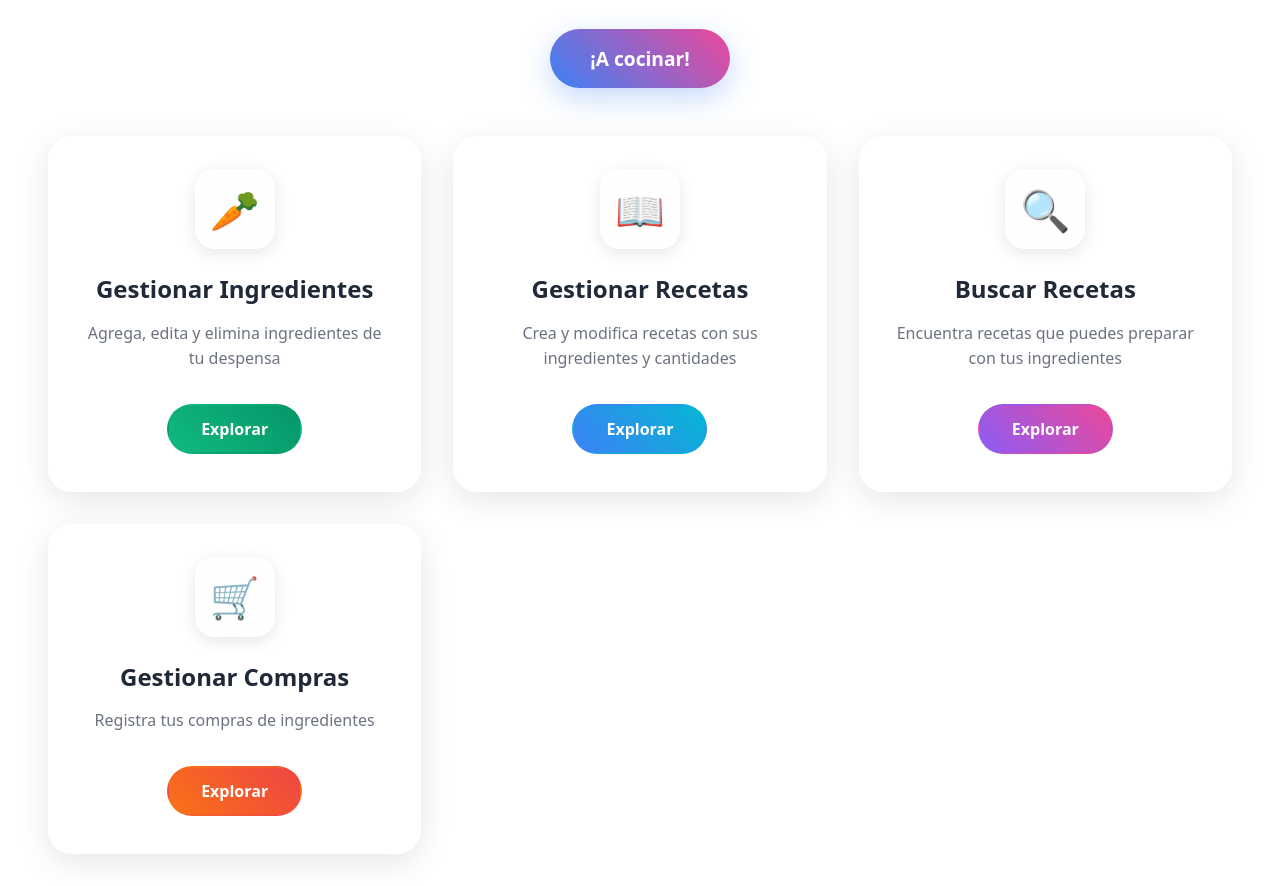
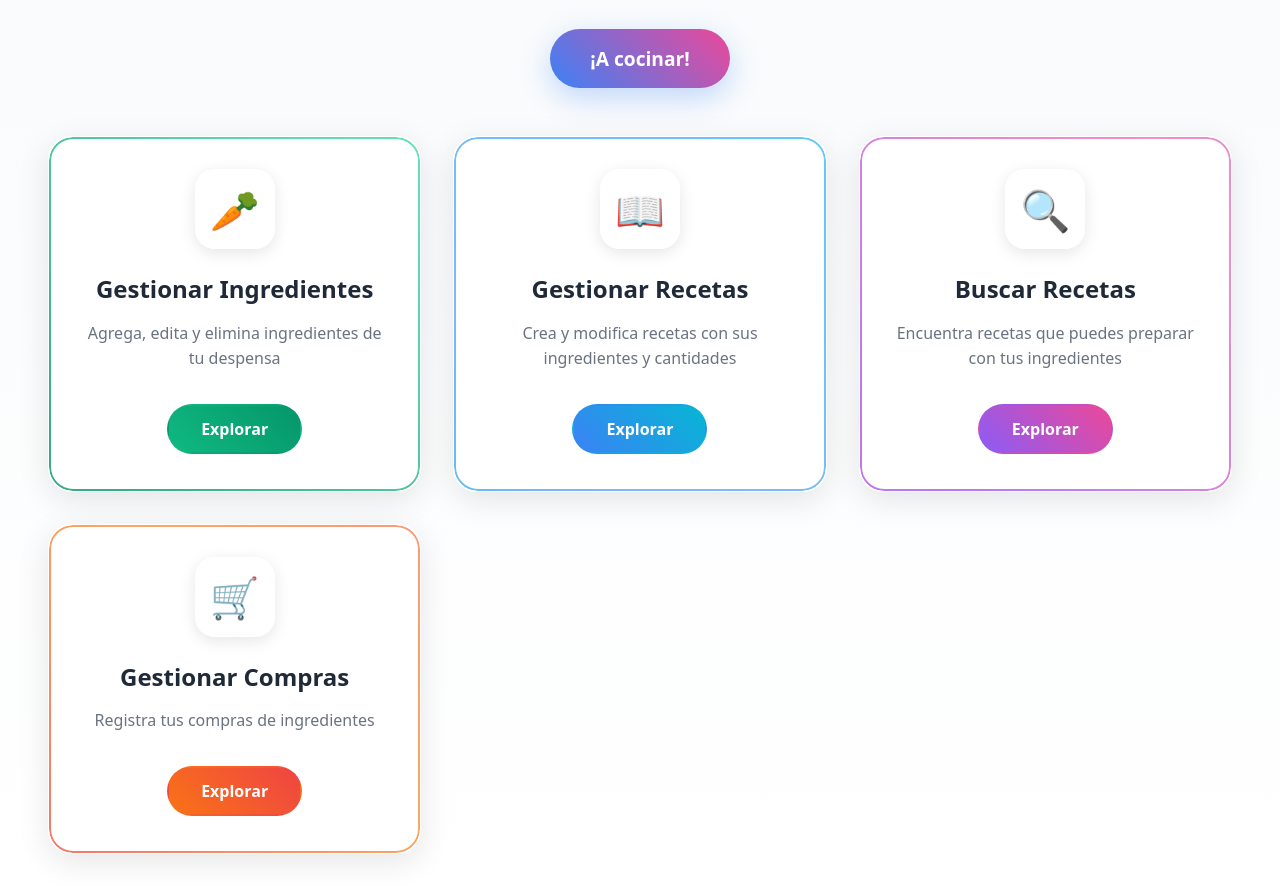
Before and after one commit to LuisDavidFajardoH/BiteCode-test, a React app in the folder frontend/: page / in a window 1280 px wide. Shown: the part 800-1686 px from the top of the page. Built offline with nearby package versions, Linux system fonts and the light colour scheme; the HTML template or start-up script is replaced by a standard one.

Commit message:
Enhance feature card styles: update background to a gradient, add shimmer effect, and implement animated gradient borders for modern feature cards to improve visual appeal and user experience.

```diff
--- a/frontend/src/App.css
+++ b/frontend/src/App.css
@@ -308,7 +308,7 @@
 }
 
 .content-section {
-  background: white;
+  background: linear-gradient(to bottom, #f8fafc, #ffffff);
   border-radius: 2rem 2rem 0 0;
   padding: 3rem 2rem 2rem;
   margin-top: -1rem;
@@ -1128,6 +1128,35 @@
   overflow: hidden;
 }
 
+.modern-feature-card::after {
+  content: '';
+  position: absolute;
+  top: -50%;
+  left: -50%;
+  width: 200%;
+  height: 200%;
+  background: linear-gradient(45deg,
+    transparent,
+    rgba(255, 255, 255, 0.1),
+    transparent
+  );
+  transform: rotate(45deg);
+  animation: shimmer 3s ease-in-out infinite;
+  pointer-events: none;
+}
+
+@keyframes shimmer {
+  0% {
+    transform: translateX(-100%) translateY(-100%) rotate(45deg);
+  }
+  50% {
+    transform: translateX(100%) translateY(100%) rotate(45deg);
+  }
+  100% {
+    transform: translateX(-100%) translateY(-100%) rotate(45deg);
+  }
+}
+
 .modern-feature-card::before {
   content: '';
   position: absolute;
@@ -1138,19 +1167,25 @@
   border-radius: 24px;
   padding: 2px;
   background: linear-gradient(45deg,
-    rgba(139, 92, 246, 0.3),
-    rgba(236, 72, 153, 0.3),
-    rgba(59, 130, 246, 0.3),
-    rgba(34, 197, 94, 0.3)
+    #8B5CF6, #EC4899, #3B82F6, #10B981, #F59E0B, #EF4444, #8B5CF6
   );
+  background-size: 300% 300%;
+  animation: gradient-border-rotate 4s linear infinite;
   mask: linear-gradient(#fff 0 0) content-box, linear-gradient(#fff 0 0);
   mask-composite: exclude;
-  opacity: 0;
-  transition: opacity 0.4s ease;
+  opacity: 0.8;
 }
 
-.modern-feature-card:hover::before {
-  opacity: 1;
+@keyframes gradient-border-rotate {
+  0% {
+    background-position: 0% 50%;
+  }
+  50% {
+    background-position: 100% 50%;
+  }
+  100% {
+    background-position: 0% 50%;
+  }
 }
 
 .modern-feature-card:hover {
@@ -1160,30 +1195,34 @@
 
 .modern-feature-card.green::before {
   background: linear-gradient(45deg,
-    rgba(34, 197, 94, 0.4),
-    rgba(16, 185, 129, 0.4)
+    #10B981, #059669, #34D399, #6EE7B7, #10B981
   );
+  background-size: 300% 300%;
+  animation: gradient-border-rotate 3s linear infinite;
 }
 
 .modern-feature-card.blue::before {
   background: linear-gradient(45deg,
-    rgba(59, 130, 246, 0.4),
-    rgba(6, 182, 212, 0.4)
+    #3B82F6, #06B6D4, #60A5FA, #38BDF8, #3B82F6
   );
+  background-size: 300% 300%;
+  animation: gradient-border-rotate 3.5s linear infinite;
 }
 
 .modern-feature-card.purple::before {
   background: linear-gradient(45deg,
-    rgba(139, 92, 246, 0.4),
-    rgba(236, 72, 153, 0.4)
+    #8B5CF6, #EC4899, #A855F7, #F472B6, #8B5CF6
   );
+  background-size: 300% 300%;
+  animation: gradient-border-rotate 4s linear infinite;
 }
 
 .modern-feature-card.orange::before {
   background: linear-gradient(45deg,
-    rgba(249, 115, 22, 0.4),
-    rgba(239, 68, 68, 0.4)
+    #F97316, #EF4444, #FB923C, #F87171, #F97316
   );
+  background-size: 300% 300%;
+  animation: gradient-border-rotate 3.2s linear infinite;
 }
 
 .feature-icon-container {
```
